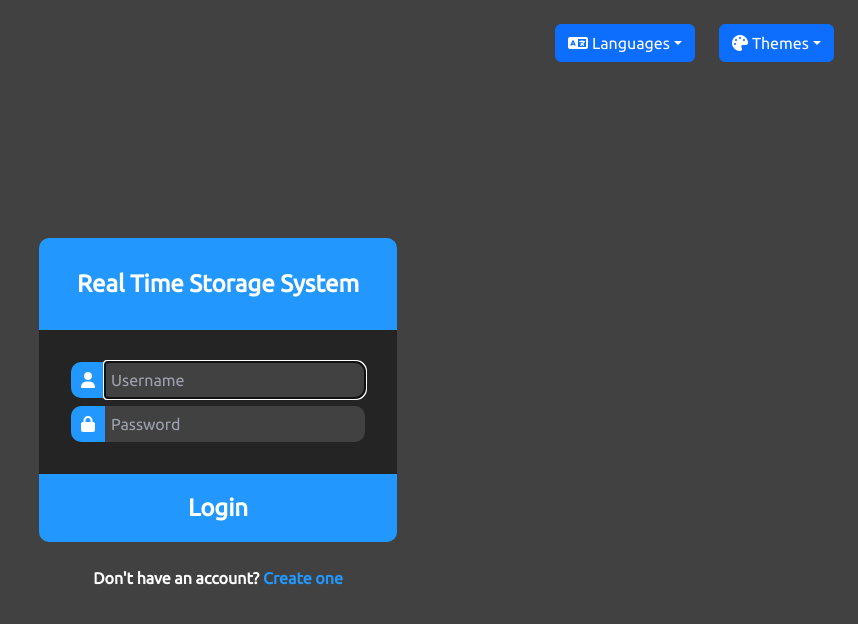
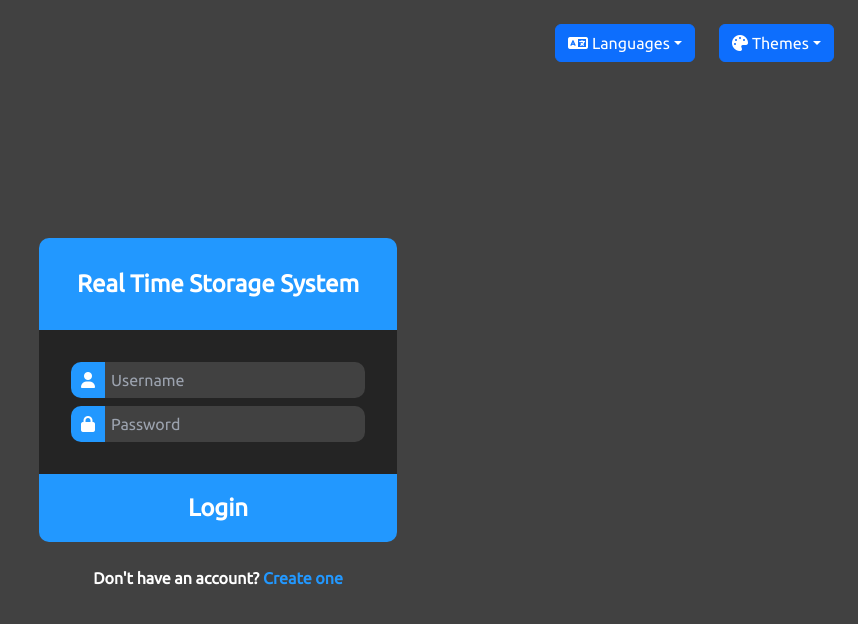
Before and after one commit to bill-zhanxg/online-storage-system, a website: page views/login.html in a window 1280 px wide. Shown: the whole page, without its empty margins (422-1280 px from the left). Drawn offline with nearby package versions, Linux system fonts and the light colour scheme.

Commit message:
Did Some changes on textboxes

```diff
--- a/static/login-dark.css
+++ b/static/login-dark.css
@@ -28,7 +28,17 @@ body {
 
 .login input {
     background-color: #414141;
+    transition-duration: 150ms;
     color: white;
+}
+
+.login input:hover {
+    background-color: #383838;
+}
+
+.login input:focus {
+    outline: none;
+
 }
 
 .error {
```
